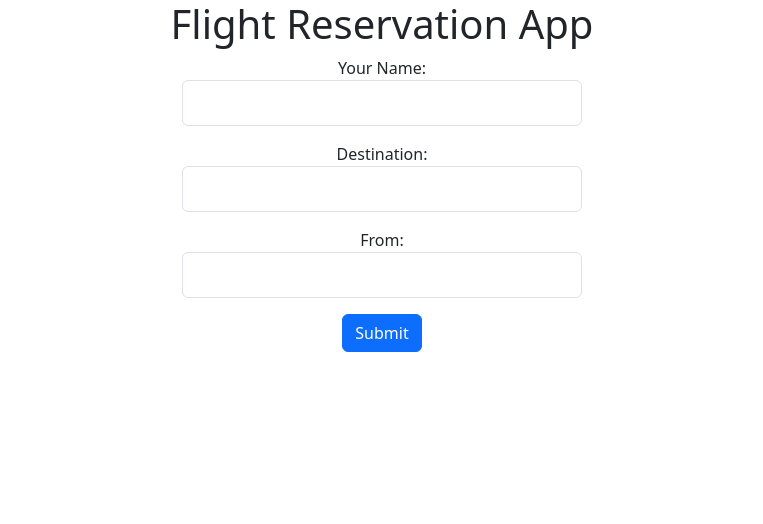
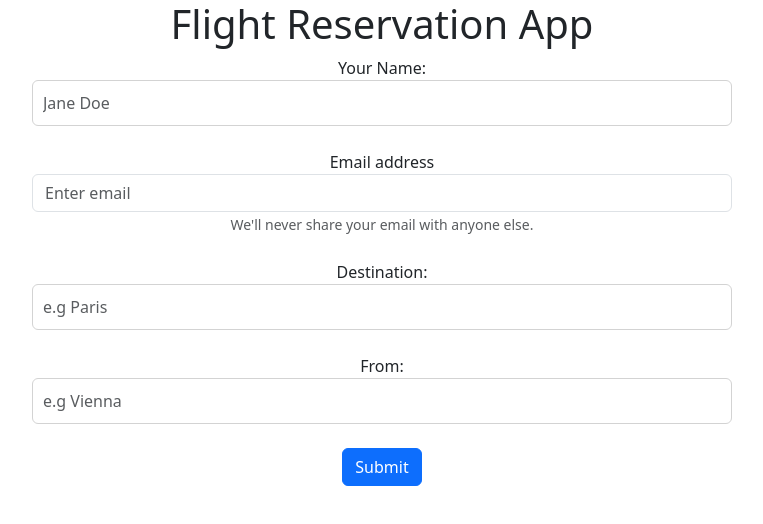
Before and after one commit to mbrnas/flight-reservation-react, a React (Create React App) app: page / in a window 1280 px wide. Shown: the top 524 px of the page, without its empty margins (258-1021 px from the left). Built offline with nearby package versions, Linux system fonts and the light colour scheme.

Commit message:
added field for email

```diff
--- a/package.json
+++ b/package.json
@@ -8,6 +8,7 @@
     "@testing-library/user-event": "^13.5.0",
     "bootstrap": "^5.3.0",
     "react": "^18.2.0",
+    "react-bootstrap": "^2.7.4",
     "react-dom": "^18.2.0",
     "react-native": "^0.71.10",
     "react-scripts": "5.0.1",
--- a/src/components/FlightInput.js
+++ b/src/components/FlightInput.js
@@ -5,21 +5,45 @@ const FlightInput = () => {
   return (
     <div className="container d-flex align-items-center justify-content-center">
       <form>
-        <div className="form-group mb-3">
+        <div className="form-group mb-4">
           <label htmlFor="nameInput">Your Name:</label>
-          <input type="text" className="form-control input-field" id="nameInput" />
+          <input
+            type="text"
+            className="form-control input-field"
+            id="nameInput"
+            placeholder="Jane Doe"
+          />
         </div>
-        <div className="form-group mb-3">
+        <div class="form-group mb-4">
+          <label for="exampleInputEmail1">Email address</label>
+          <input
+            type="email"
+            class="form-control"
+            id="exampleInputEmail1"
+            aria-describedby="emailHelp"
+            placeholder="Enter email"
+          />
+          <small id="emailHelp" class="form-text text-muted">
+            We'll never share your email with anyone else.
+          </small>
+        </div>
+        <div className="form-group mb-4">
           <label htmlFor="destinationInput">Destination:</label>
           <input
             type="text"
             className="form-control input-field"
             id="destinationInput"
+            placeholder="e.g Paris"
           />
         </div>
-        <div className="form-group mb-3">
+        <div className="form-group mb-4">
           <label htmlFor="fromInput">From:</label>
-          <input type="text" className="form-control input-field" id="fromInput" />
+          <input
+            type="text"
+            className="form-control input-field"
+            id="fromInput"
+            placeholder="e.g Vienna"
+          />
         </div>
       </form>
     </div>
--- a/src/styles/FlightInput.css
+++ b/src/styles/FlightInput.css
@@ -1,5 +1,5 @@
 .input-field {
-    width: 400px;
+    width: 700px;
     padding: 10px;
-
+    border: 0.5px solid lightgrey;
   }
```
Also changed, not shown: 1 other file (tests, documents, lock files or other folders).
